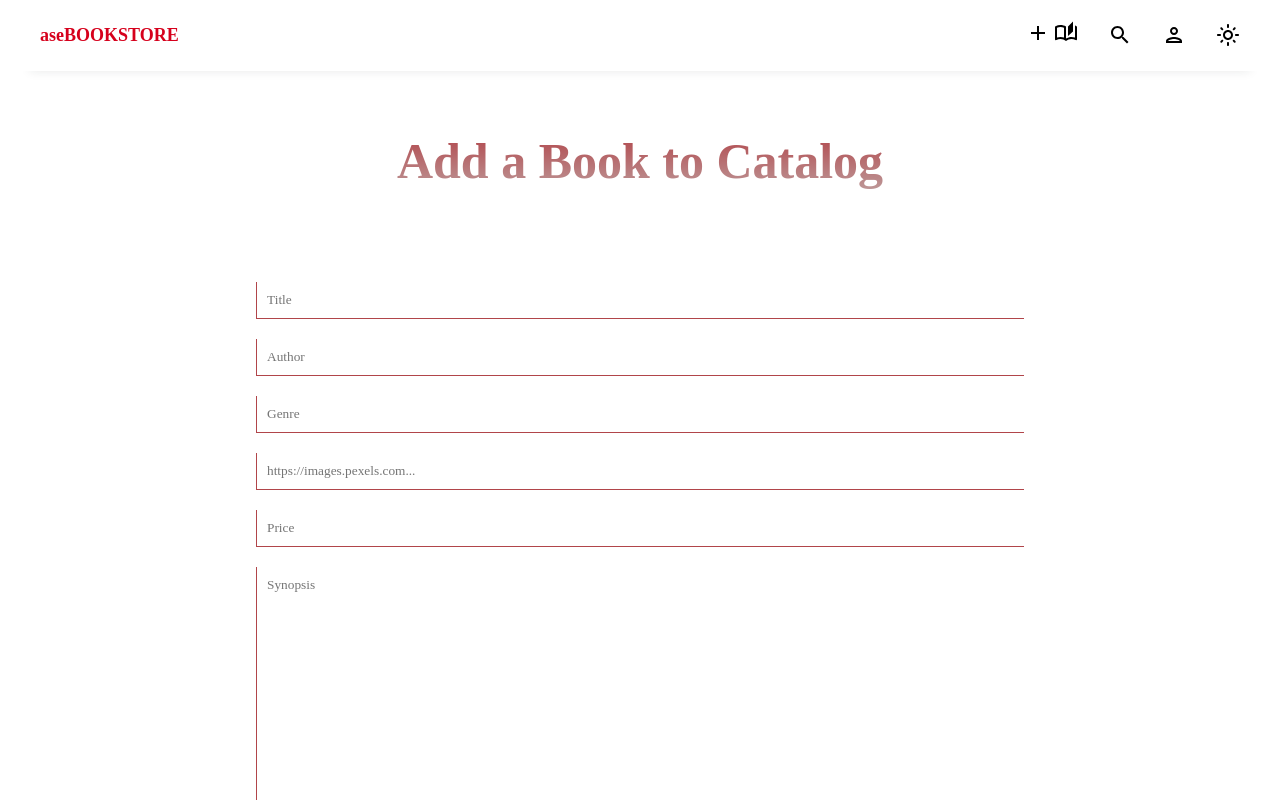
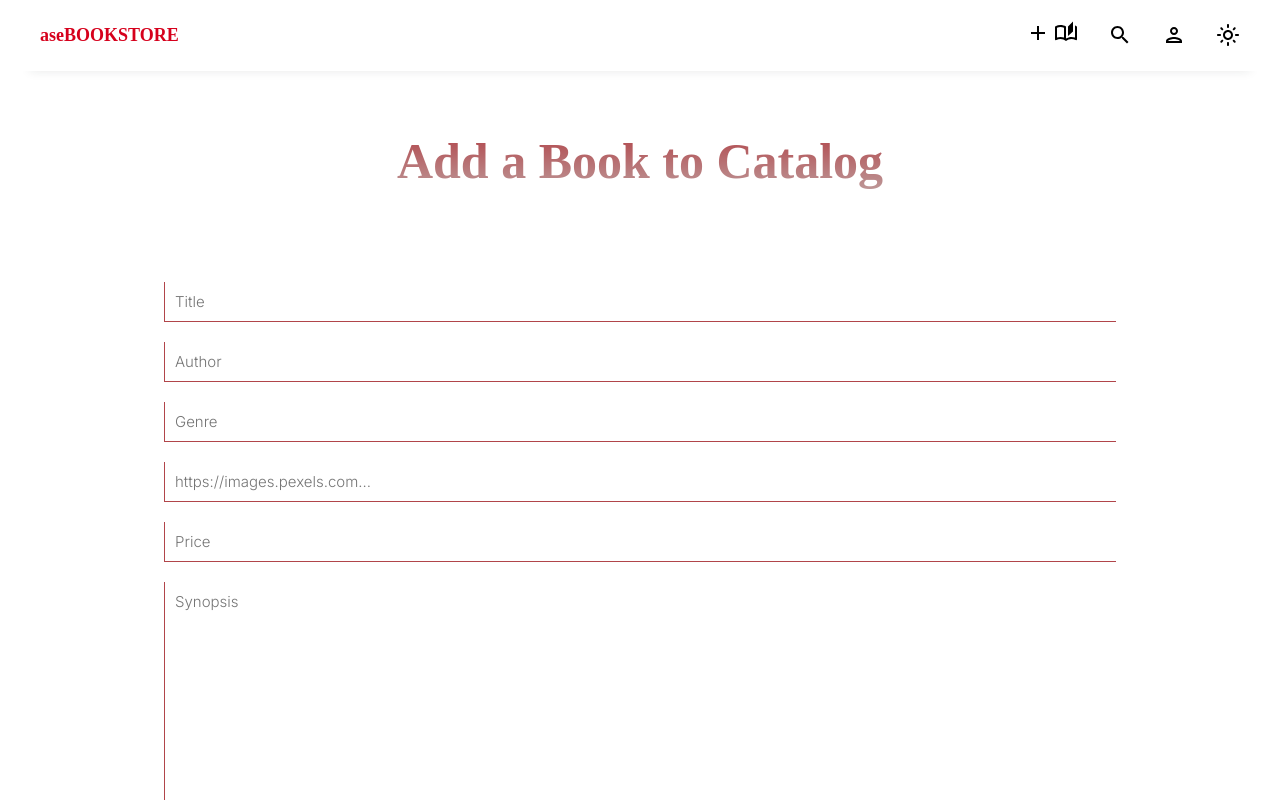
Before and after one commit to Ase020/ase-bookstore-crud-app, a React (Vite) app: page /book/add in a window 1280 px wide. Shown: the top 800 px of the page. Built offline with nearby package versions, Linux system fonts and the light colour scheme; a web font is replaced by a local one.

Commit message:
minor font fix on edit and add pages

```diff
--- a/src/pages/add/add.scss
+++ b/src/pages/add/add.scss
@@ -31,6 +31,9 @@
       border: none;
       border-bottom: 1px solid #b1454a;
       border-left: 1px solid #b1454a;
+      font-family: "Inter", serif;
+      font-size: 15px;
+      font-weight: 300;
     }
 
     .button-container {
--- a/src/pages/edit/edit.scss
+++ b/src/pages/edit/edit.scss
@@ -31,6 +31,9 @@
       border: none;
       border-bottom: 1px solid #b1454a;
       border-left: 1px solid #b1454a;
+      font-family: "Inter", serif;
+      font-size: 15px;
+      font-weight: 300;
     }
 
     .button-container {
```
